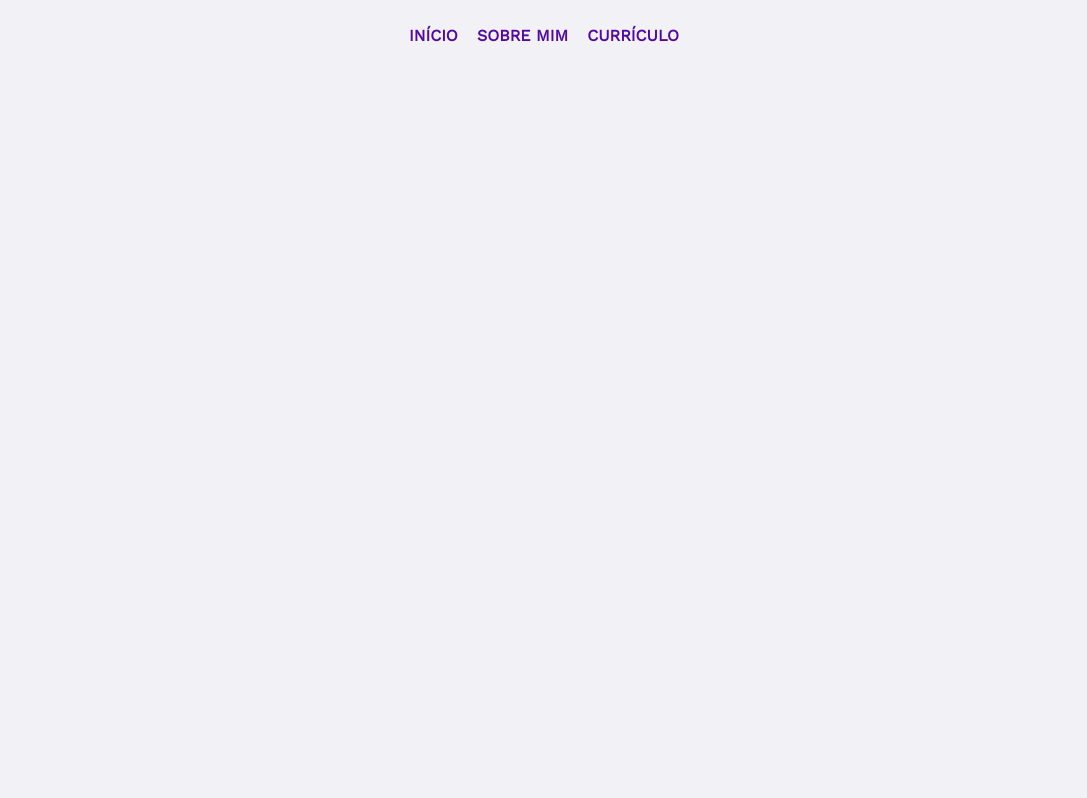
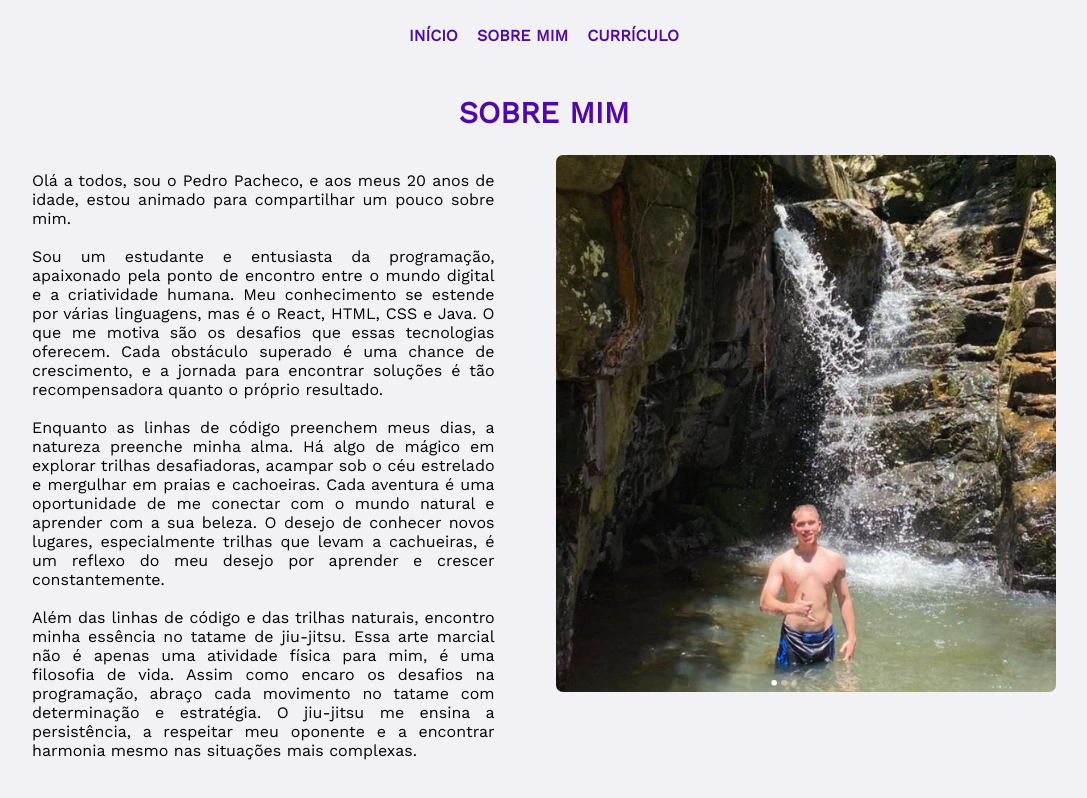
Before and after one commit to opaacheco/opaacheco.github.io, a plain HTML site: page sobreMim.html in a window 1280 px wide. Shown: the whole page, without its empty margins (96-1183 px from the left). Drawn offline with nearby package versions, Linux system fonts and the light colour scheme.

Commit message:
sobre mim

```diff
--- a/sobreMim.html
+++ b/sobreMim.html
@@ -13,5 +13,46 @@
       <a href="./sobreMim.html" class="navbar__links">Sobre mim</a>
       <a href="./curriculo.html" class="navbar__links">Currículo</a>
     </nav>
+    <section class="title">
+      <h1>Sobre Mim</h1>
+    </section>
+    <main class="sobre-mim">
+      <section class="sobre-mim__apresentacao">
+        <p>
+          Olá a todos, sou o Pedro Pacheco, e aos meus 20 anos de idade, estou
+          animado para compartilhar um pouco sobre mim.
+          <br />
+          <br />
+          Sou um estudante e entusiasta da programação, apaixonado pela ponto de
+          encontro entre o mundo digital e a criatividade humana. Meu
+          conhecimento se estende por várias linguagens, mas é o React, HTML,
+          CSS e Java. O que me motiva são os desafios que essas tecnologias
+          oferecem. Cada obstáculo superado é uma chance de crescimento, e a
+          jornada para encontrar soluções é tão recompensadora quanto o próprio
+          resultado.
+          <br />
+          <br />
+          Enquanto as linhas de código preenchem meus dias, a natureza preenche
+          minha alma. Há algo de mágico em explorar trilhas desafiadoras,
+          acampar sob o céu estrelado e mergulhar em praias e cachoeiras. Cada
+          aventura é uma oportunidade de me conectar com o mundo natural e
+          aprender com a sua beleza. O desejo de conhecer novos lugares,
+          especialmente trilhas que levam a cachueiras, é um reflexo do meu
+          desejo por aprender e crescer constantemente.
+          <br />
+          <br />
+          Além das linhas de código e das trilhas naturais, encontro minha
+          essência no tatame de jiu-jitsu. Essa arte marcial não é apenas uma
+          atividade física para mim, é uma filosofia de vida. Assim como encaro
+          os desafios na programação, abraço cada movimento no tatame com
+          determinação e estratégia. O jiu-jitsu me ensina a persistência, a
+          respeitar meu oponente e a encontrar harmonia mesmo nas situações mais
+          complexas.
+        </p>
+      </section>
+      <section>
+        <img src="./assets/foto-sobre-mim.png" alt="" class="sobre-mim__foto" />
+      </section>
+    </main>
   </body>
 </html>
--- a/styles/index.css
+++ b/styles/index.css
@@ -75,9 +75,33 @@ html,
 }
 
 .redes-sociais__links:hover {
-  min-width: 140px;
-  max-width: 140px;
+  font-weight: 600;
+  border: 4px solid var(--cor-quartenaria);
+}
+
+/*Sobre mim page*/
+
+.title {
+  display: flex;
+  justify-content: center;
   text-transform: uppercase;
-  font-size: 0.8rem;
-  font-weight: 600;
+  color: var(--cor-quartenaria);
+  font-size: 20px;
 }
+
+.sobre-mim {
+  display: flex;
+  justify-content: center;
+  padding: 0 10% 0 10%;
+  gap: 6%;
+}
+
+.sobre-mim__apresentacao {
+  text-align: justify;
+}
+
+.sobre-mim__foto {
+  min-width: 500px;
+  max-width: 500px;
+  border-radius: 7px;
+}
```
Also changed, not shown: index.html (+7 -9 lines), assets/foto-sobre-mim.png (added).
